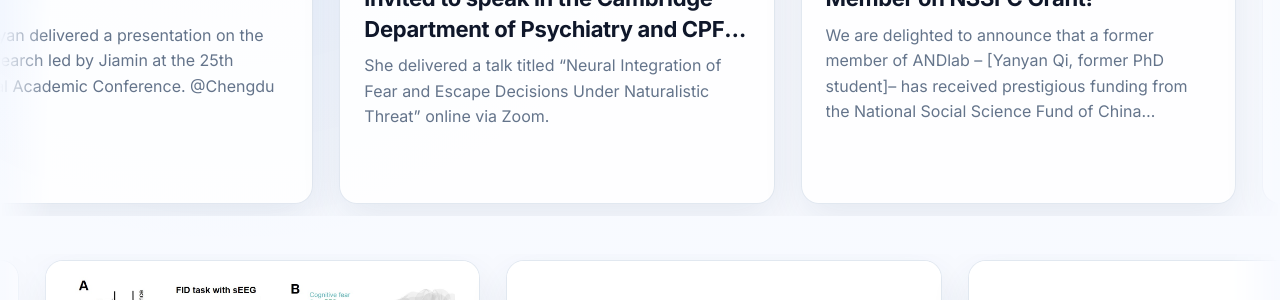
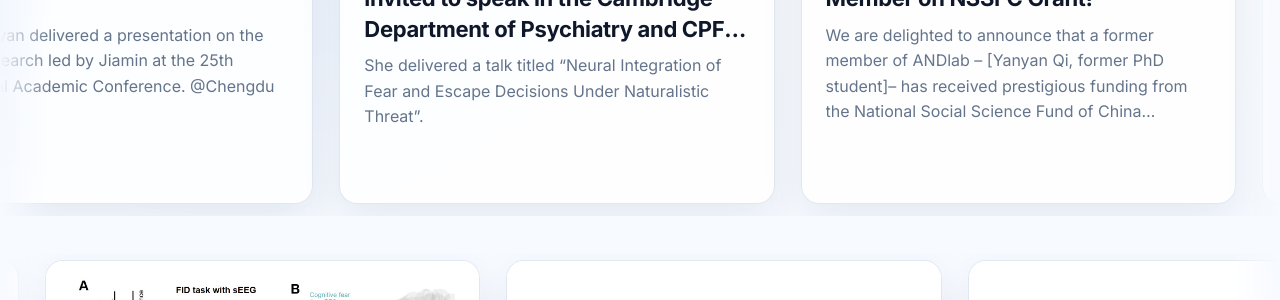
Before and after one commit to andlab-um/lab-website, a Jekyll site: the page built from _pages/home.md, in a window 1280 px wide and 900 px high, scrolled down 2993 px. Shown: the part 205-505 px from the top of the window. Built offline with Jekyll 4.4.1, drawn with Linux system fonts in a browser that asks for light colours; nearby versions of some CDN libraries; some web fonts are replaced; grey boxes are pictures that could not be loaded.

Commit message:
Update home.md

```diff
--- a/_pages/home.md
+++ b/_pages/home.md
@@ -9,7 +9,7 @@ permalink: /
 
 <h2 id="news">Welcome to our Lab</h2>
 
-**2026.10.15** ANDLab PI Professor Haiyan Wu was invited to speak in the Cambridge Department of Psychiatry and CPFT Thursday Lunchtime Seminar Series. She delivered a talk titled “Neural Integration of Fear and Escape Decisions Under Naturalistic Threat” online via Zoom.
+**2026.10.15** ANDLab PI Professor Haiyan Wu was invited to speak in the Cambridge Department of Psychiatry and CPFT Thursday Lunchtime Seminar Series. She delivered a talk titled “Neural Integration of Fear and Escape Decisions Under Naturalistic Threat”.
 
 **2026.10.08** Congratulations to Our Former Member on NSSFC Grant!
 
```
